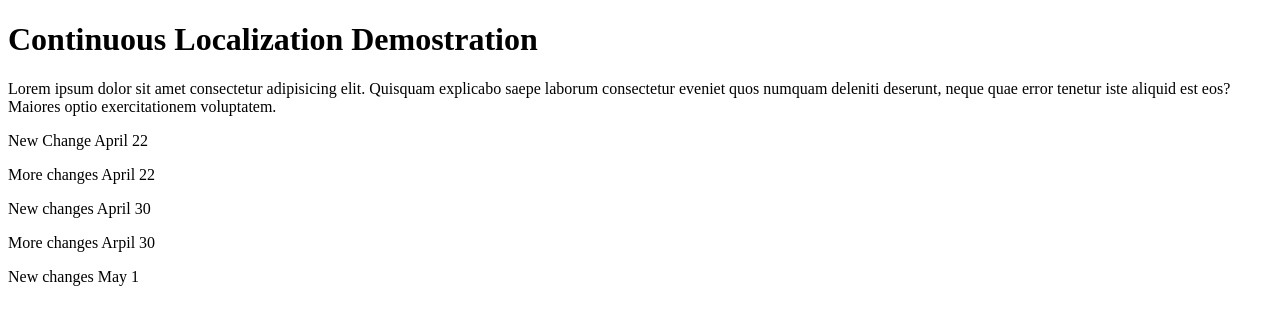
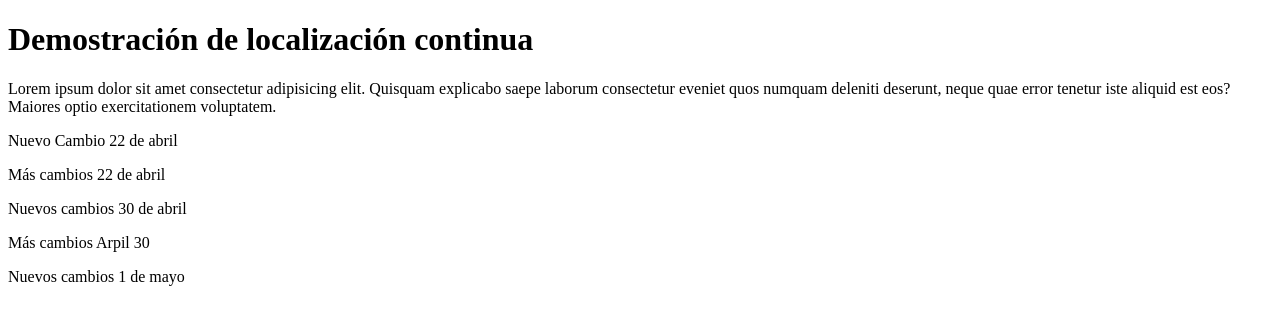
Before and after one commit to LuSchiaffi/Continuous-Localization-Demo, a plain HTML site: page main.html in a window 1280 px wide. Drawn offline with Linux system fonts and the light colour scheme.

Commit message:
File main.html committed.

```diff
--- a/main.html
+++ b/main.html
@@ -3,14 +3,14 @@
 <head>
     <meta charset="UTF-8">
     <meta name="viewport" content="width=device-width, initial-scale=1.0">
-    <title>Demostración de Localización Continua</title>
+    <title>[Testing May10] Demostración de Localización Continua</title>
 </head>
 <body>
-    <h1>Continuous Localization Demostration</h1>
+    <h1>Demostración de localización continua</h1>
     <p>Lorem ipsum dolor sit amet consectetur adipisicing elit. Quisquam explicabo saepe laborum consectetur eveniet quos numquam deleniti deserunt, neque quae error tenetur iste aliquid est eos? Maiores optio exercitationem voluptatem.</p>
-    <p>New Change April 22</p>
-    <p>More changes April 22</p>
-    <p>New changes April 30</p>
-    <p>More changes Arpil 30</p>
-    <p>New changes May 1</p>
+    <p>Nuevo Cambio 22 de abril</p>
+    <p>Más cambios 22 de abril</p>
+    <p>Nuevos cambios 30 de abril</p>
+    <p>Más cambios Arpil 30</p>
+    <p>Nuevos cambios 1 de mayo</p>
 </html>
```
